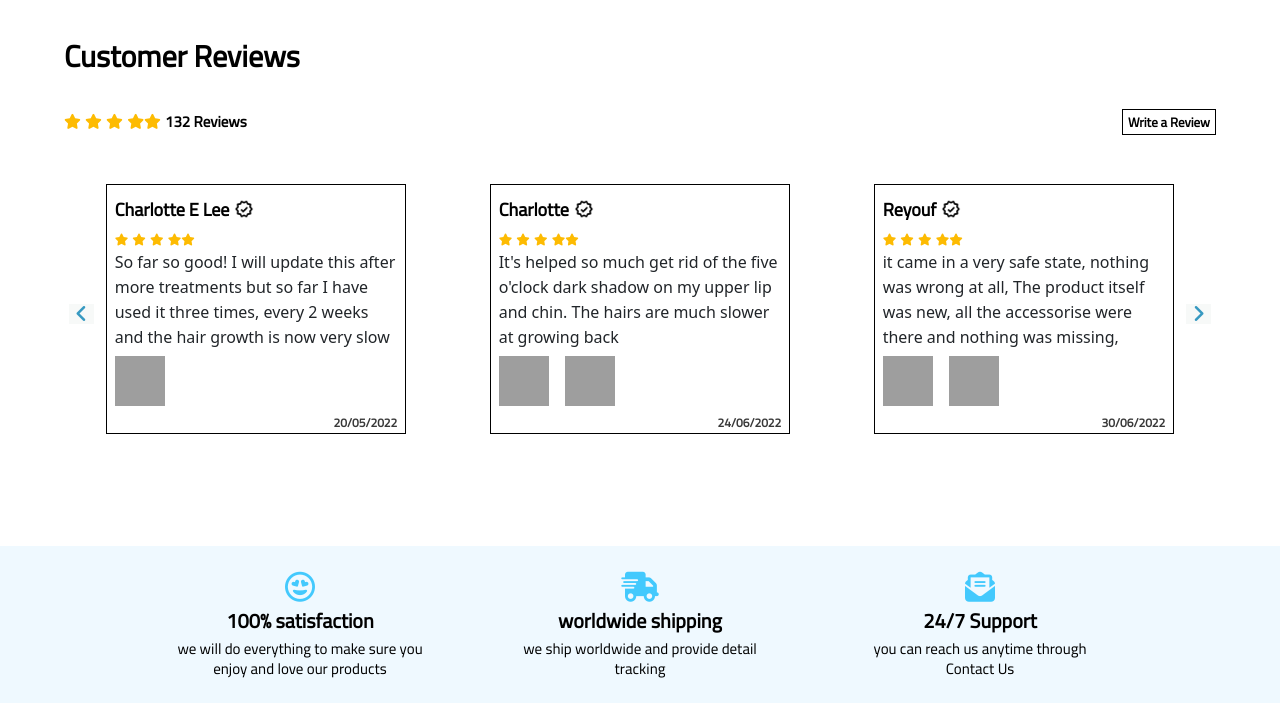
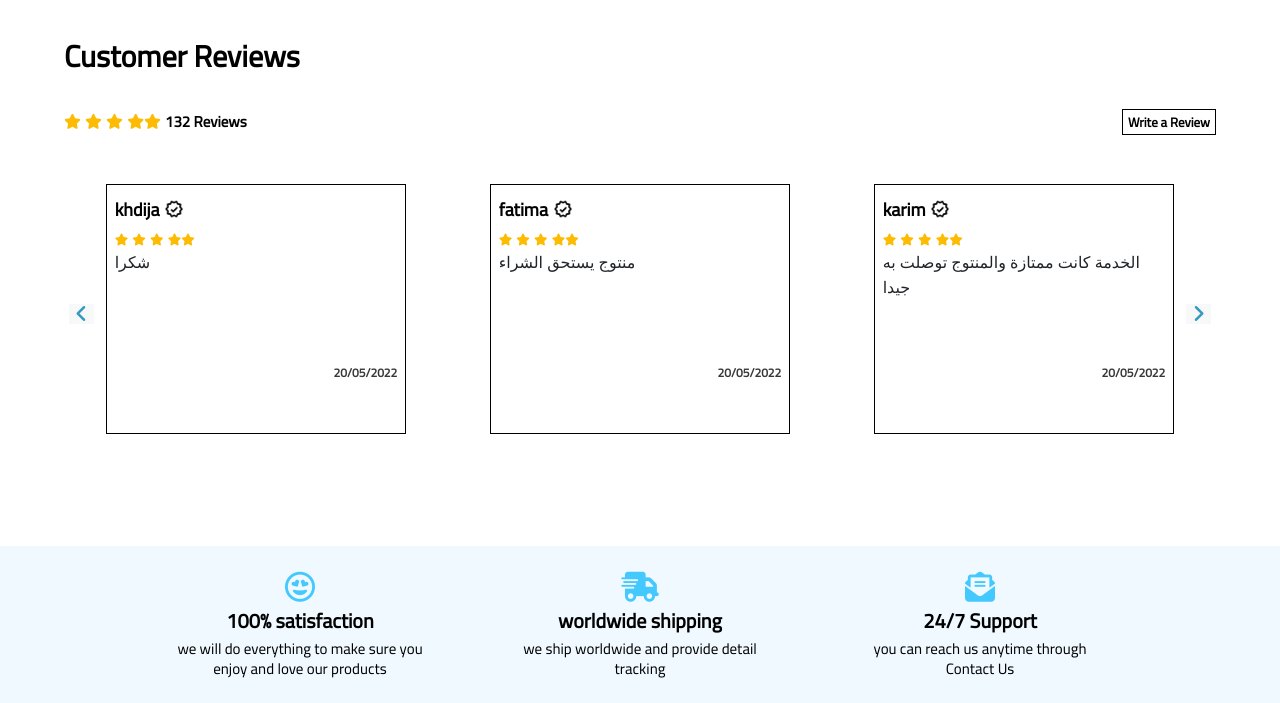
Before and after one commit to mehdiouatmane/barakachifae, a PHP site: page /post.php?id=1 in a window 1280 px wide. Shown: the part 1068-1771 px from the top of the page. Run offline with PHP 8.4, Linux system fonts and the light colour scheme; data that the repository does not hold is empty; some libraries are stand-ins or nearby versions; grey boxes are pictures that could not be loaded.

Commit message:
Add files via upload

```diff
--- a/post.php
+++ b/post.php
@@ -467,38 +467,38 @@ fbq('track', 'PageView');
         <div class="carousel5  owl-carousel  owl-theme">
 			<div class="item5 item">
 			<div class="reviews">
-				<div class="name">Charlotte E Lee<img src="img/approval.png"> </div>
+				<div class="name">khdija<img src="img/approval.png"> </div>
 				<div class="star"><i class="fa-solid fa-star"></i> <i class="fa-solid fa-star"></i> <i class="fa-solid fa-star"></i> <i class="fa-solid fa-star"></i><i class="fa-solid fa-star"></i> </div>
-				<div class="comment">So far so good! I will update this after more treatments but so far I have used it three times, every 2 weeks and the hair growth is now very slow</div>
-				<div class="multimg"><img src="img/ntafatzrb/reviews1.jpg"></div>
+				<div class="comment">شكرا</div>
+				<div class="multimg"></div>
 				<div class="date">20/05/2022</div>
 			</div>
 			</div>
 			<div class="item5 item">
 			<div class="reviews">
-				<div class="name"> Charlotte <img src="img/approval.png"> </div>
+				<div class="name">fatima<img src="img/approval.png"> </div>
 				<div class="star"><i class="fa-solid fa-star"></i> <i class="fa-solid fa-star"></i> <i class="fa-solid fa-star"></i> <i class="fa-solid fa-star"></i><i class="fa-solid fa-star"></i> </div>
-				<div class="comment">It's helped so much get rid of the five o'clock dark shadow on my upper lip and chin. The hairs are much slower at growing back </div>
-				<div class="multimg"><img src="img/ntafatzrb/reviews2.jpg"><img src="img/ntafatzrb/reviews3.jpg"></div>
-				<div class="date">24/06/2022</div>
+				<div class="comment">منتوج يستحق الشراء</div>
+				<div class="multimg"></div>
+				<div class="date">20/05/2022</div>
 			</div>
 			</div>
 			<div class="item5 item">
 			<div class="reviews">
-				<div class="name">Reyouf<img src="img/approval.png"> </div>
+				<div class="name">karim<img src="img/approval.png"> </div>
 				<div class="star"><i class="fa-solid fa-star"></i> <i class="fa-solid fa-star"></i> <i class="fa-solid fa-star"></i> <i class="fa-solid fa-star"></i><i class="fa-solid fa-star"></i> </div>
-				<div class="comment">it came in a very safe state, nothing was wrong at all, The product itself was new, all the accessorise were there and nothing was missing,</div>
-				<div class="multimg"><img src="img/ntafatzrb/reviews4.jpg"><img src="img/ntafatzrb/reviews5.jpg"></div>
-				<div class="date">30/06/2022</div>
+				<div class="comment">الخدمة كانت ممتازة والمنتوج توصلت به جيدا</div>
+				<div class="multimg"></div>
+				<div class="date">20/05/2022</div>
 			</div>
 			</div>
 			<div class="item5 item">
 			<div class="reviews">
-				<div class="name">Mar<img src="img/approval.png"> </div>
+				<div class="name">yasin<img src="img/approval.png"> </div>
 				<div class="star"><i class="fa-solid fa-star"></i> <i class="fa-solid fa-star"></i> <i class="fa-solid fa-star"></i> <i class="fa-solid fa-star"></i><i class="fa-solid fa-star"></i> </div>
-				<div class="comment">After the 4th treatment almost 95% of the hair is gone. Where were you all my life!  you have to stick to the instructions. Love it! </div>
-				<div class="multimg"><img src="img/ntafatzrb/reviews6.jpg"></div>
-				<div class="date">05/06/2022</div>
+				<div class="comment">ساكرر الشراء مرة اخرى</div>
+				<div class="multimg"></div>
+				<div class="date">20/05/2022</div>
 			</div>
 			</div>
 		</div>
```
